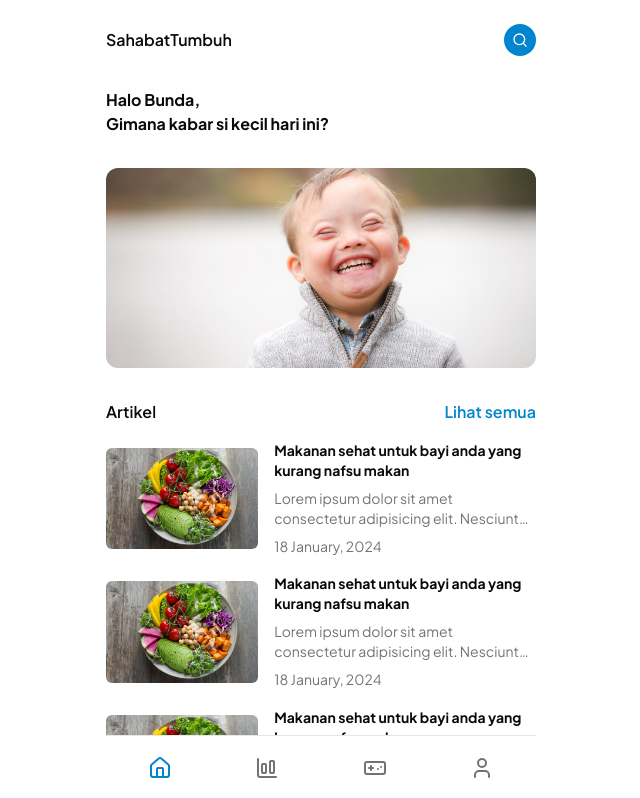
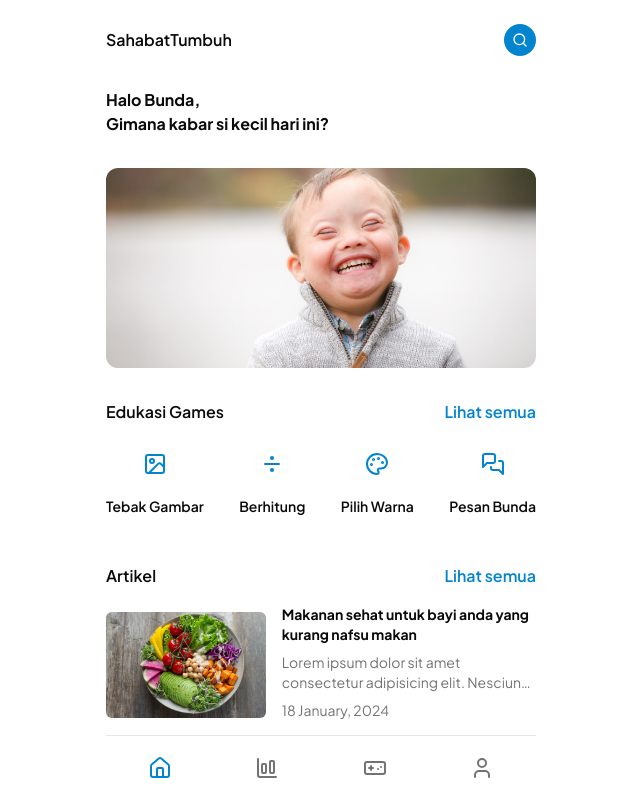
Before and after one commit to Brilliahib/cms-sahabat-tumbuh, a Next.js app: page / in a window 1280 px wide. Shown: the top 798 px of the page, without its empty margins (319-959 px from the left). Built offline with nearby package versions, Linux system fonts and the light colour scheme.

Commit message:
feat: add games on home

```diff
--- a/package.json
+++ b/package.json
@@ -9,6 +9,7 @@
     "lint": "next lint"
   },
   "dependencies": {
+    "@radix-ui/react-slot": "^1.1.0",
     "class-variance-authority": "^0.7.0",
     "clsx": "^2.1.1",
     "lucide-react": "^0.445.0",
--- /dev/null
+++ b/src/app/account/page.tsx
@@ -0,0 +1,9 @@
+import NavHeader from "@/components/atoms/headers/NavHeader";
+
+export default function AccountPage() {
+  return (
+    <>
+      <NavHeader title="Your Account" />
+    </>
+  );
+}
--- /dev/null
+++ b/src/app/games/page.tsx
@@ -0,0 +1,9 @@
+import NavHeader from "@/components/atoms/headers/NavHeader";
+
+export default function GamesPage() {
+  return (
+    <>
+      <NavHeader title="Game Edukasi" />
+    </>
+  );
+}
--- a/src/app/layout.tsx
+++ b/src/app/layout.tsx
@@ -24,8 +24,8 @@
   return (
     <html lang="id" className={`${jakartaSans.variable}  antialiased`}>
       <body>
-        <main className="font-jakartasans mt-6 mx-auto overflow-hidden overflow-y-auto mb-[30px] max-w-[430px]">
-          <div className="md:px-0 px-4">{children}</div>
+        <main className="font-jakartasans mt-6 mx-auto overflow-hidden overflow-y-auto max-w-[430px]">
+          <div className="md:px-0 px-4 mb-[100px]">{children}</div>
           <Navbar />
         </main>
       </body>
--- a/src/components/atoms/Navbar.tsx
+++ b/src/components/atoms/Navbar.tsx
@@ -11,7 +11,7 @@
     { href: "/", icon: Home },
     { href: "/analytics", icon: ChartColumnBig },
     { href: "/games", icon: Gamepad },
-    { href: "/profile", icon: User },
+    { href: "/account", icon: User },
   ];
 
   return (
--- /dev/null
+++ b/src/components/atoms/headers/NavHeader.tsx
@@ -0,0 +1,32 @@
+"use client";
+
+import { Button } from "@/components/ui/button";
+import { ArrowLeft, Share2 } from "lucide-react";
+import { useRouter } from "next/navigation";
+
+interface NavHeaderProps {
+  title: string;
+}
+
+export default function NavHeader({ title }: NavHeaderProps) {
+  const router = useRouter();
+
+  const handleBack = () => {
+    router.back();
+  };
+
+  return (
+    <>
+      <div className="flex justify-between items-center bg-white px-0">
+        <Button
+          onClick={handleBack}
+          className="bg-transparent p-0 text-black hover:bg-transparent"
+        >
+          <ArrowLeft />
+        </Button>
+        <h1 className="font-bold text-base">{title}</h1>
+        <Share2 />
+      </div>
+    </>
+  );
+}
--- a/src/components/molecules/card/CardArticle.tsx
+++ b/src/components/molecules/card/CardArticle.tsx
@@ -13,7 +13,7 @@
                 alt="Food"
                 width={2070}
                 height={1380}
-                className="md:w-full max-w-[250px] max-h-[180px] object-cover rounded-md"
+                className="md:w-full w-[300px] max-h-[180px] object-cover rounded-md"
               />
             </CardHeader>
             <div className="w-full space-y-2">
@@ -38,7 +38,7 @@
                 alt="Food"
                 width={2070}
                 height={1380}
-                className="md:w-full max-w-[250px] max-h-[180px] object-cover rounded-md"
+                className="md:w-full w-[300px] max-h-[180px] object-cover rounded-md"
               />
             </CardHeader>
             <div className="w-full space-y-2">
@@ -63,7 +63,7 @@
                 alt="Food"
                 width={2070}
                 height={1380}
-                className="md:w-full max-w-[250px] max-h-[180px] object-cover rounded-md"
+                className="md:w-full w-[300px] max-h-[180px] object-cover rounded-md"
               />
             </CardHeader>
             <div className="w-full space-y-2">
--- /dev/null
+++ b/src/components/molecules/card/CardGames.tsx
@@ -0,0 +1,40 @@
+import { cn } from "@/lib/utils";
+import { Divide, Image, MessagesSquare, Palette } from "lucide-react";
+import Link from "next/link";
+
+const gameData = [
+  { icon: <Image />, label: "Tebak Gambar", color: "primary", tag: "pictures" },
+  { icon: <Divide />, label: "Berhitung", color: "primary", tag: "operations" },
+  { icon: <Palette />, label: "Pilih Warna", color: "primary", tag: "colors" },
+  {
+    icon: <MessagesSquare />,
+    label: "Pesan Bunda",
+    color: "primary",
+    tag: "messages",
+  },
+];
+
+export default function CardGames() {
+  return (
+    <div className="flex justify-between">
+      {gameData.map((game, index) => (
+        <Link
+          href={`/games/${game.tag}`}
+          key={index}
+          className="text-center flex flex-col justify-center items-center space-y-2"
+        >
+          <div
+            className={cn(
+              "p-3 rounded-full w-fit",
+              `bg-${game.color}/20`,
+              `text-${game.color}`
+            )}
+          >
+            {game.icon}
+          </div>
+          <div className="text-center text-sm font-semibold">{game.label}</div>
+        </Link>
+      ))}
+    </div>
+  );
+}
--- a/src/components/molecules/home/HomeGames.tsx
+++ b/src/components/molecules/home/HomeGames.tsx
@@ -0,0 +1,23 @@
+import Link from "next/link";
+import CardGames from "../card/CardGames";
+
+export default function HomeGames() {
+  return (
+    <>
+      <div className="space-y-4">
+        <div className="w-full flex justify-between">
+          <h1 className="font-semibold text-base">Edukasi Games</h1>
+          <Link
+            href={"/games"}
+            className="font-semibold text-primary text-base hover:underline"
+          >
+            Lihat semua
+          </Link>
+        </div>
+        <div>
+          <CardGames />
+        </div>
+      </div>
+    </>
+  );
+}
--- a/src/components/organism/home/HomeContent.tsx
+++ b/src/components/organism/home/HomeContent.tsx
@@ -1,9 +1,11 @@
 import HomeArticle from "@/components/molecules/home/HomeArticle";
+import HomeGames from "@/components/molecules/home/HomeGames";
 
 export default function HomeContent() {
   return (
     <>
-      <div className="space-y-4">
+      <div className="md:space-y-12 space-y-8">
+        <HomeGames />
         <HomeArticle />
       </div>
     </>
--- /dev/null
+++ b/src/components/ui/button.tsx
@@ -0,0 +1,56 @@
+import * as React from "react"
+import { Slot } from "@radix-ui/react-slot"
+import { cva, type VariantProps } from "class-variance-authority"
+
+import { cn } from "@/lib/utils"
+
+const buttonVariants = cva(
+  "inline-flex items-center justify-center whitespace-nowrap rounded-md text-sm font-medium ring-offset-background transition-colors focus-visible:outline-none focus-visible:ring-2 focus-visible:ring-ring focus-visible:ring-offset-2 disabled:pointer-events-none disabled:opacity-50",
+  {
+    variants: {
+      variant: {
+        default: "bg-primary text-primary-foreground hover:bg-primary/90",
+        destructive:
+          "bg-destructive text-destructive-foreground hover:bg-destructive/90",
+        outline:
+          "border border-input bg-background hover:bg-accent hover:text-accent-foreground",
+        secondary:
+          "bg-secondary text-secondary-foreground hover:bg-secondary/80",
+        ghost: "hover:bg-accent hover:text-accent-foreground",
+        link: "text-primary underline-offset-4 hover:underline",
+      },
+      size: {
+        default: "h-10 px-4 py-2",
+        sm: "h-9 rounded-md px-3",
+        lg: "h-11 rounded-md px-8",
+        icon: "h-10 w-10",
+      },
+    },
+    defaultVariants: {
+      variant: "default",
+      size: "default",
+    },
+  }
+)
+
+export interface ButtonProps
+  extends React.ButtonHTMLAttributes<HTMLButtonElement>,
+    VariantProps<typeof buttonVariants> {
+  asChild?: boolean
+}
+
+const Button = React.forwardRef<HTMLButtonElement, ButtonProps>(
+  ({ className, variant, size, asChild = false, ...props }, ref) => {
+    const Comp = asChild ? Slot : "button"
+    return (
+      <Comp
+        className={cn(buttonVariants({ variant, size, className }))}
+        ref={ref}
+        {...props}
+      />
+    )
+  }
+)
+Button.displayName = "Button"
+
+export { Button, buttonVariants }
```
Also changed, not shown: 1 other file (tests, documents, lock files or other folders).
